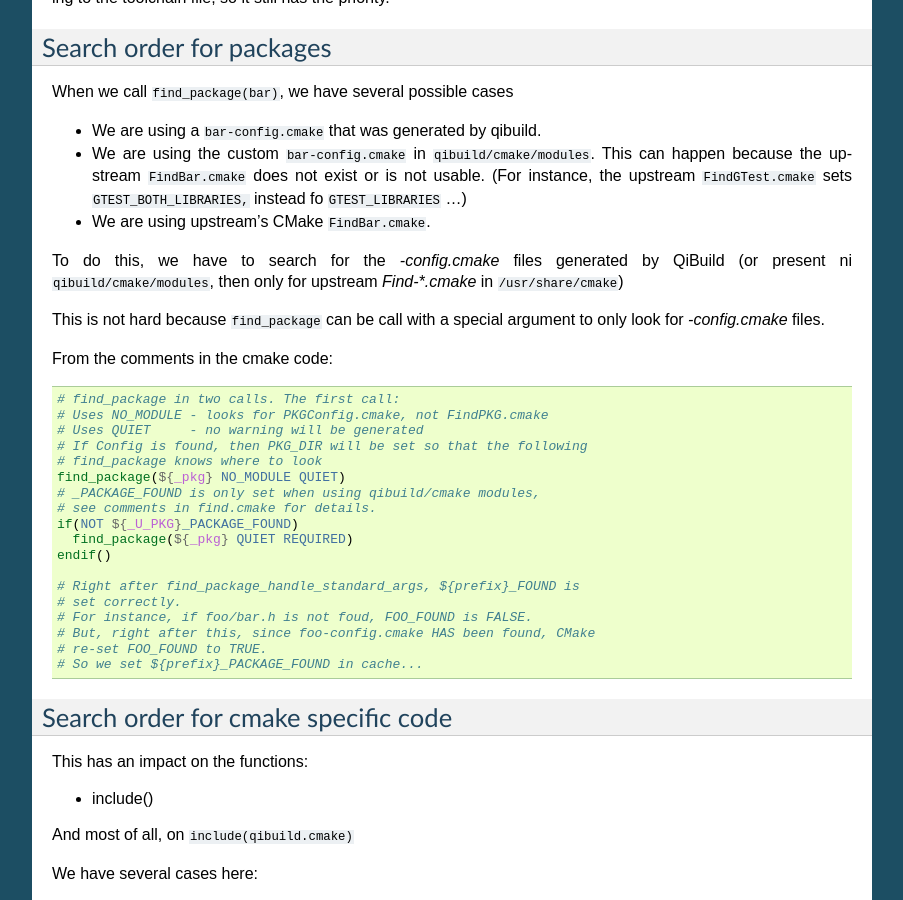
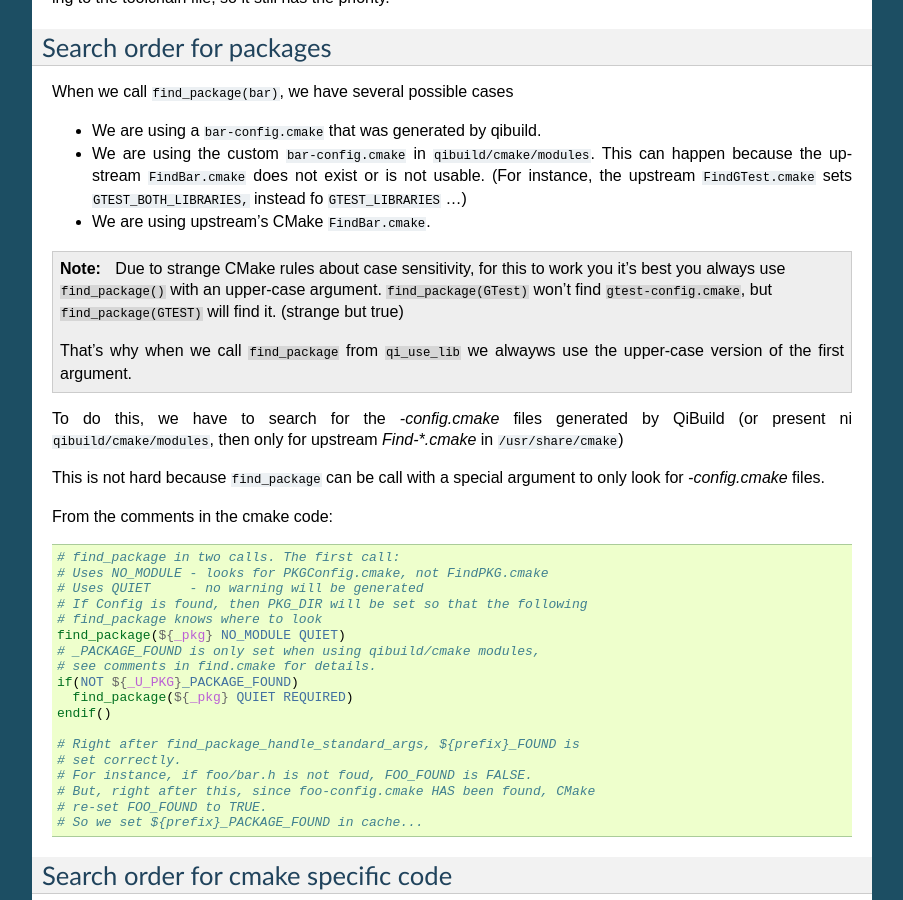
Before and after one commit to aldebaran/qibuild, a Sphinx documentation site: the page built from doc/cmake/searching.rst, in a window 1280 px wide and 900 px high, scrolled down 1521 px. Shown: the whole window, without its empty margins (198-1101 px from the left). Built offline with Sphinx 7.4.7, drawn with Linux system fonts in a browser that asks for light colours; pages that are not in the unit, such as notebooks, are missing from menus.

Commit message:
doc: update searching

```diff
--- a/doc/cmake/searching.rst
+++ b/doc/cmake/searching.rst
@@ -118,6 +118,14 @@ When we call ``find_package(bar)``, we have several possible cases
 * We are using upstream’s CMake ``FindBar.cmake``.
 
 
+.. note:: Due to strange CMake rules about case sensitivity, for this to work you
+   it's best you always use ``find_package()`` with an upper-case argument.
+   ``find_package(GTest)`` won't find ``gtest-config.cmake``, but ``find_package(GTEST)``
+   will find it. (strange but true)
+
+   That's why when we call ``find_package`` from ``qi_use_lib`` we alwayws use
+   the upper-case version of the first argument.
+
 To do this, we have to search for the `-config.cmake` files generated by QiBuild (or
 present ni ``qibuild/cmake/modules``, then only  for upstream `Find-\*.cmake` in ``/usr/share/cmake``)
 
```
